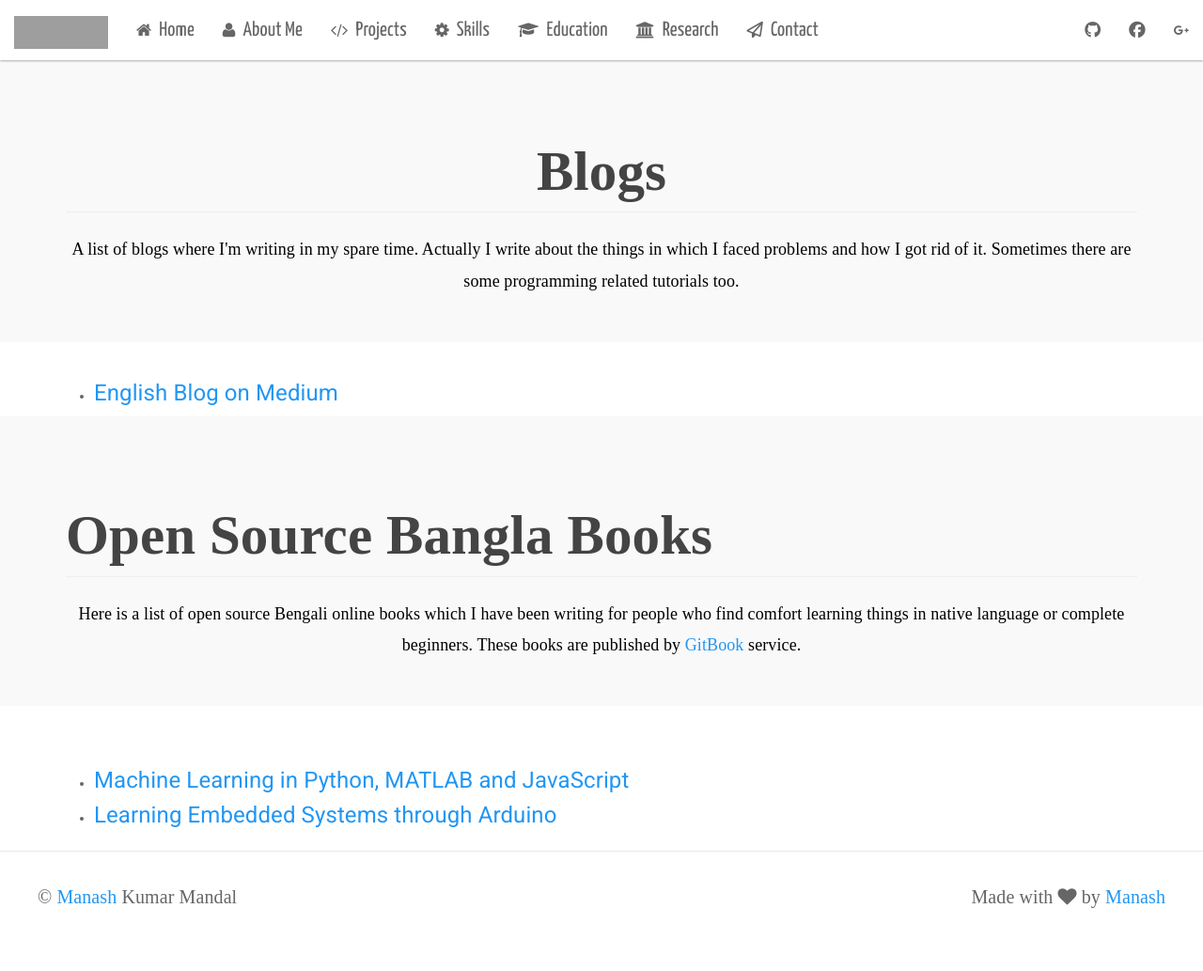
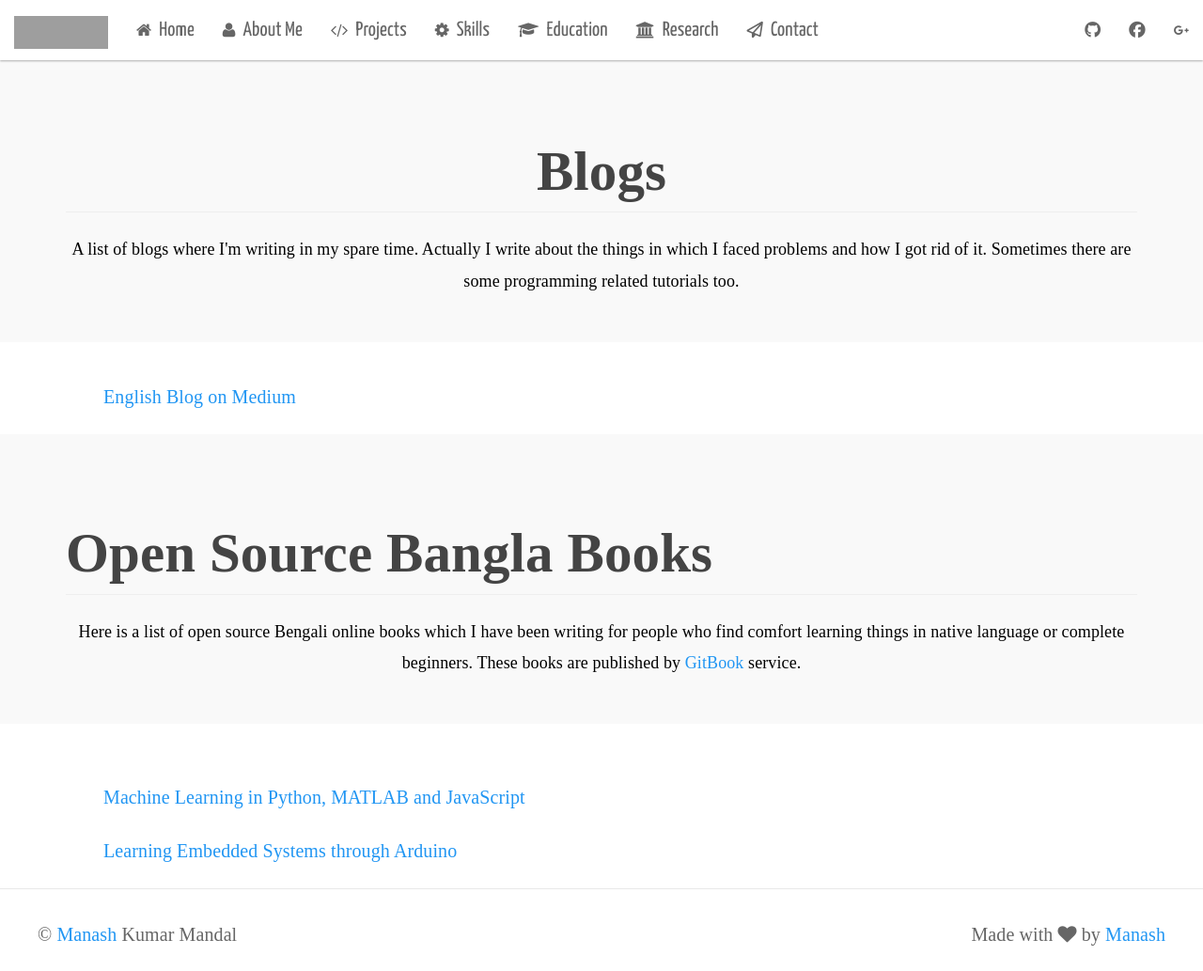
Before and after one commit to manashmandal/manashmandal.github.io, a Jekyll site: the page built from blogs.html, in a window 1280 px wide and 1033 px high. Shown: the whole window at 94% size. Built offline with Jekyll 4.4.1, drawn with Linux system fonts in a browser that asks for light colours; nearby versions of some CDN libraries; some web fonts are replaced; grey boxes are pictures that could not be loaded.

Commit message:
fixed style

```diff
--- a/blogs.html
+++ b/blogs.html
@@ -14,8 +14,8 @@ title: Blogs
 </div>
 
 <div class="container">
-    <ul>
-        <li><h4><a href="http://blog.manash.me" target="_blank">English Blog on Medium</a> </h4></li>
+    <ul class="non_ordered_list">
+        <li><a href="http://blog.manash.me" target="_blank">English Blog on Medium</a></li>
     </ul>
 </div>
 
@@ -30,11 +30,11 @@ title: Blogs
     </div>
 </div>
 
-<br/>
+<div class="container-spacer"></div>
 
 <div class="container">
-    <ul>
-        <li><h4><a href="http://ml.manash.me" target="_blank">Machine Learning in Python, MATLAB and JavaScript</a> </h4></li>
-        <li><h4><a href="http://arduino.howtocode.com.bd" target="_blank">Learning Embedded Systems through Arduino</a> </h4></li>
+    <ul class="non_ordered_list">
+        <li><a href="http://ml.manash.me" target="_blank">Machine Learning in Python, MATLAB and JavaScript</a></li>
+        <li><a href="http://arduino.howtocode.com.bd" target="_blank">Learning Embedded Systems through Arduino</a></li>
     </ul>
 </div>
--- a/css/me.css
+++ b/css/me.css
@@ -316,3 +316,7 @@ About Me page
 .left-shift {
     margin-left: 40px;
 }
+
+.container-spacer {
+    padding-bottom: 20px;
+}
```
